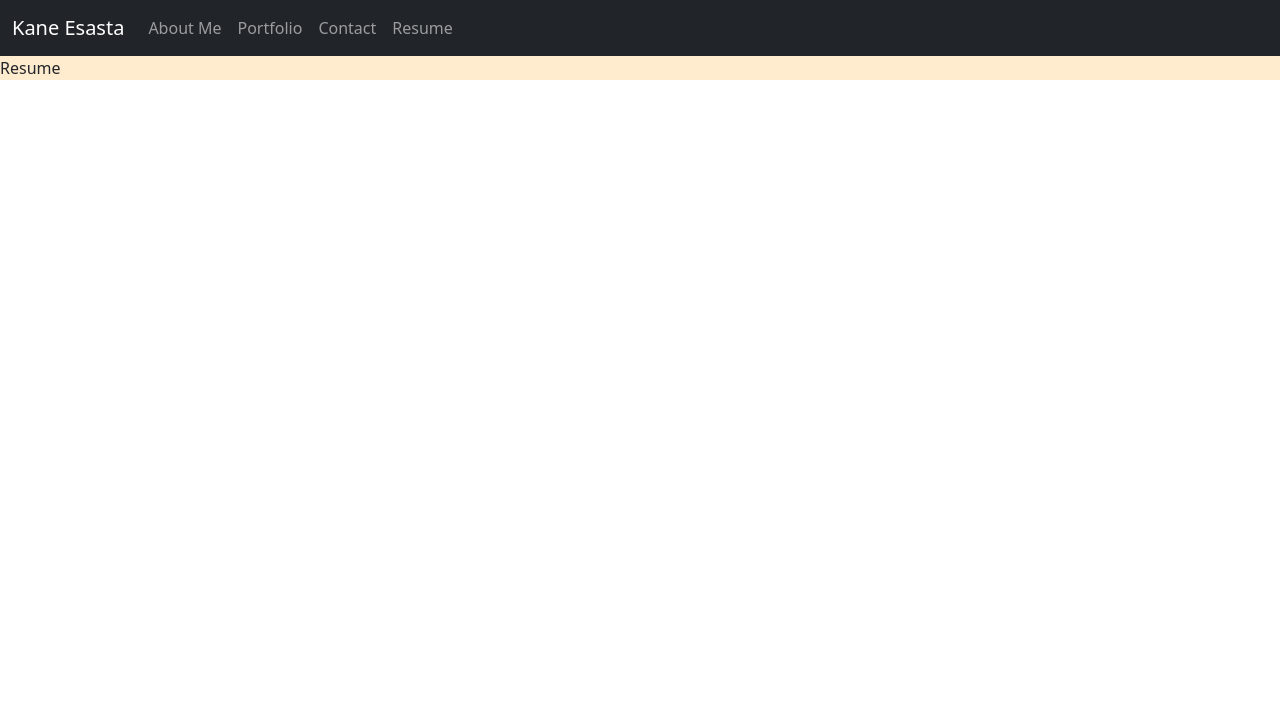
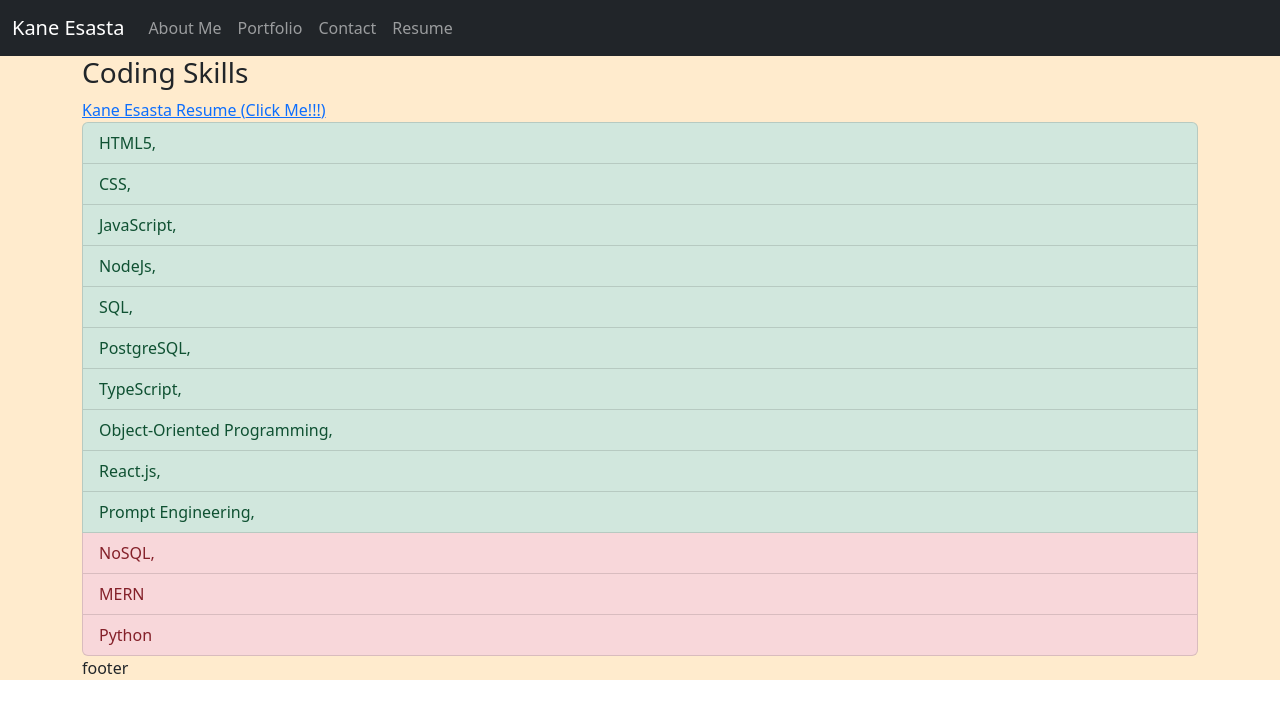
Before and after one commit to kaneganteng/K-react-portofolio, a React (Vite) app in the folder K-react-portofolio/: page /resume in a window 1280 px wide. Shown: the top 718 px of the page. Built offline with nearby package versions, Linux system fonts and the light colour scheme.

Commit message:
added content in the resume.jsx and a link to my resume, tried adding footer but something is not working

```diff
--- a/K-react-portofolio/src/App.jsx
+++ b/K-react-portofolio/src/App.jsx
@@ -1,7 +1,8 @@
 // bring in all the imports
 import { Outlet } from 'react-router-dom';
 // import './App.css'
-import Header from './components/header'
+import Header from './components/header';
+import Footer from './components/Footer';
 
 function App() {
 
@@ -9,9 +10,12 @@ function App() {
   return (
 
 
-    <div>
+    <div className="App">
       <Header />
-      <Outlet />
+      <main>
+        <Outlet />
+      </main>
+      <Footer />
     </div>
 
   )
--- a/K-react-portofolio/src/components/Footer.jsx
+++ b/K-react-portofolio/src/components/Footer.jsx
@@ -1,9 +1,14 @@
 import React from 'react'
 
-const footer = () => {
+const Footer = () => {
   return (
-    <div>footer</div>
+    <footer className="container">
+      footer
+      {/* <a href="https://github.com/kaneganteng" target="_blank" rel="noopener nooreferrer"><i className="fa-brands fa-github" /></a>
+      <a href="https://www.linkedin.com/in/kane-esasta-a03a282b2/" target="_blank" rel="noopener noreferrer"><i className="fa-brands fa-linkedin"></i></a>
+      <a href="https://www.instagram.com/kane.esasta/" target="_blank" rel="noopener noreferrer"><i className="fa-brands fa-x-instagram"></i></a> */}
+    </footer>
   )
 }
 
-export default footer
+export default Footer
--- a/K-react-portofolio/src/components/Header.jsx
+++ b/K-react-portofolio/src/components/Header.jsx
@@ -3,9 +3,9 @@ import NavBar from './navBar';
 
 const Header = () => {
   return (
-    <div>
+    <header>
         <NavBar />
-    </div>
+    </header>
   );
 }
 
--- a/K-react-portofolio/src/main.jsx
+++ b/K-react-portofolio/src/main.jsx
@@ -1,5 +1,5 @@
 import ReactDOM from 'react-dom/client';
-import { createBrowserRouter, RouterProvider } from 'react-router-dom';
+import { createBrowserRouter, RouterProvider, BrowserRouter } from 'react-router-dom';
 import 'bootstrap/dist/css/bootstrap.min.css'
 import 'bootstrap/dist/js/bootstrap.bundle.min.js'; // Popper.js
 // import './index.css';
@@ -9,6 +9,7 @@ import AboutMe from './pages/AboutMe.jsx';
 import Contact from './pages/Contact.jsx';
 import Portfolio from './pages/Portfolio.jsx';
 import Resume from './pages/Resume.jsx';
+
 
 // Define the accessible routes, and which components respond to which URL
 const router = createBrowserRouter([
--- a/K-react-portofolio/src/pages/AboutMe.jsx
+++ b/K-react-portofolio/src/pages/AboutMe.jsx
@@ -3,7 +3,7 @@ import myImage from '../asset/RainbowMountainKane.jpeg';
 
 const AboutMe = () => {
   return (
-    <div className="container-fluid">
+    <div className="container">
         <h1>About Me</h1>
         <img src={myImage} alt="Picture of Kane Esasta on the peak of Rainbow Mountain in Peru" width="300" height="400" />
         <p>Hi! My name is Kane Esasta, a fresh student who enrolled in edX Boot Camps LLC for full stack development through University of Central Florid <span>&#40;</span>UCF<span>&#41;</span>.
--- a/K-react-portofolio/src/pages/Contact.jsx
+++ b/K-react-portofolio/src/pages/Contact.jsx
@@ -1,4 +1,4 @@
-import { useState } from 'react'
+import React from 'react'
 
 const Contact = () => {
 
@@ -17,12 +17,13 @@ const Contact = () => {
         {/* Email Address and type email input (required and needs to be in an email format) */}
         <div>
           <label className="form-label">Email Address:</label>
-          <input type="email" className="form-control" aria-describedby="emailHelp" Required />
+          <input type="email" className="form-control" aria-describedby="emailHelp" required />
           <div id="emailHelp" className="form-text">We'll never share your email with anyone else.</div>
         </div>
+        {/* Message section */}
         <div>
           <label className="form-label">Message:</label>
-          <input type="message" className="form-control" aria-describedby="emailHelp" Required />
+          <input type="message" className="form-control" aria-describedby="emailHelp" required />
         </div>
         <button type="submit" className="btn btn-primary">SUBMIT</button>
       </form>
--- a/K-react-portofolio/src/pages/Resume.jsx
+++ b/K-react-portofolio/src/pages/Resume.jsx
@@ -2,7 +2,27 @@ import React from 'react'
 
 const Resume = () => {
   return (
-    <div>Resume</div>
+    <div className="container">
+      {/* link to the resume */}
+      <h3>Coding Skills</h3>
+      <a href="https://docs.google.com/document/d/1EpYghTKmF4ip85LvZLDX11zDCFl9O59WZOX21zuSFjk/edit?usp=sharing">Kane Esasta Resume <span>&#40;</span>Click Me!!!<span>&#41;</span></a>
+
+      <ul className="list-group">
+        <li className="list-group-item list-group-item-success">HTML5,</li>
+        <li className="list-group-item list-group-item-success">CSS,</li>
+        <li className="list-group-item list-group-item-success">JavaScript,</li>
+        <li className="list-group-item list-group-item-success">NodeJs,</li>
+        <li className="list-group-item list-group-item-success">SQL,</li>
+        <li className="list-group-item list-group-item-success">PostgreSQL,</li>
+        <li className="list-group-item list-group-item-success">TypeScript,</li>
+        <li className="list-group-item list-group-item-success">Object-Oriented Programming,</li>
+        <li className="list-group-item list-group-item-success">React.js,</li>
+        <li className="list-group-item list-group-item-success">Prompt Engineering,</li>
+        <li className="list-group-item list-group-item-danger">NoSQL,</li>
+        <li className="list-group-item list-group-item-danger">MERN</li>
+        <li className="list-group-item list-group-item-danger">Python</li>
+      </ul>
+    </div>
   )
 }
 
```
